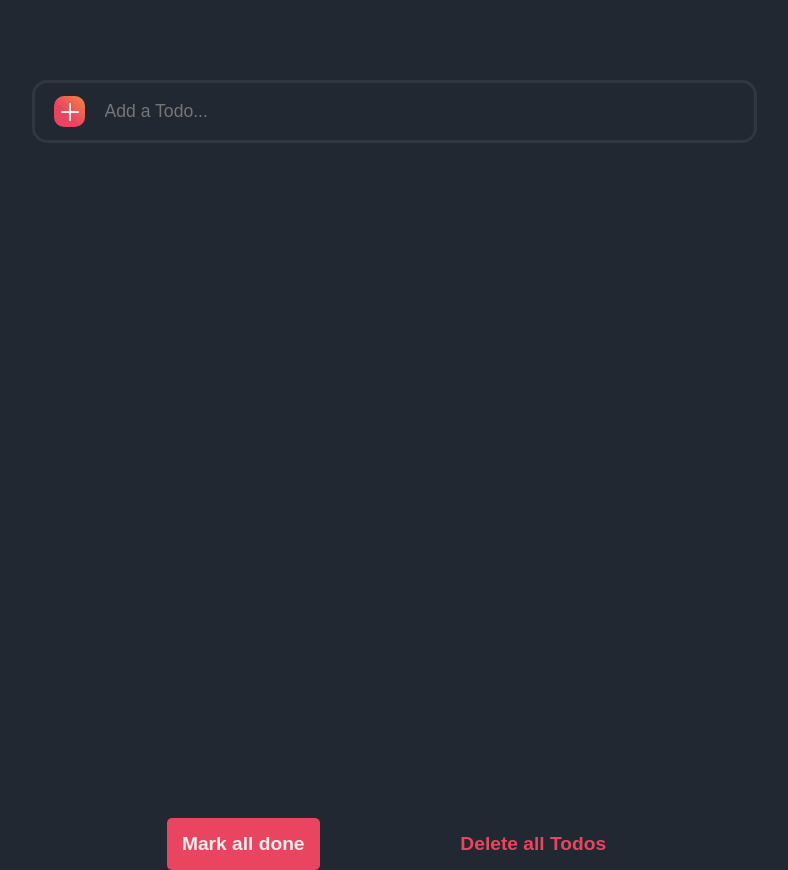
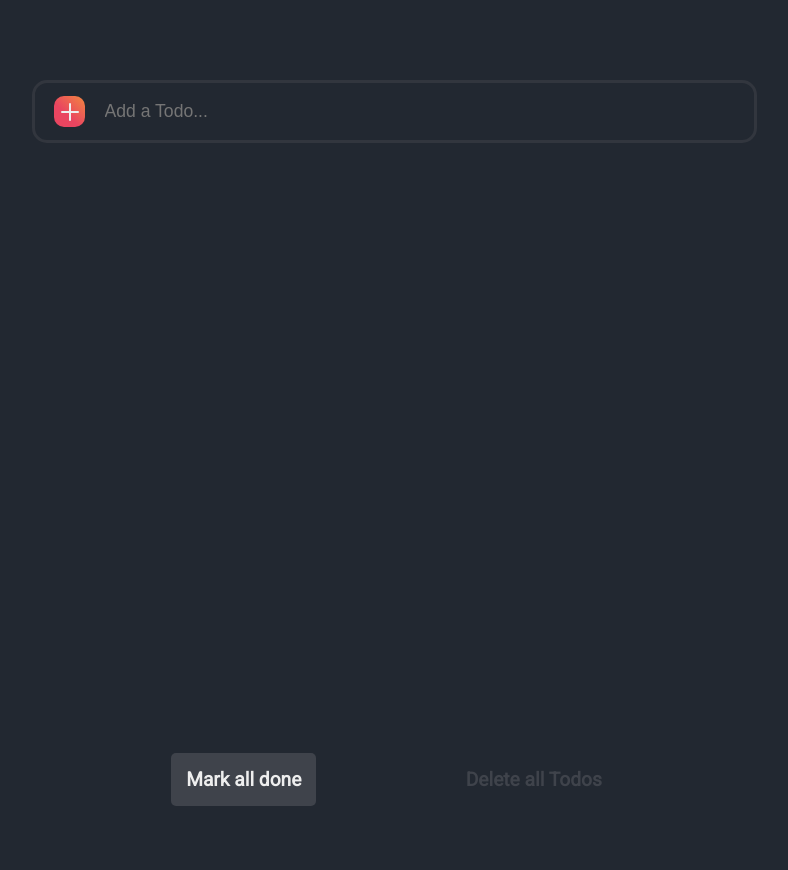
Before and after one commit to omidjr/todo_react_app, a React (Create React App) app: page / in a window 1280 px wide. Shown: the whole page, without its empty margins (246-1034 px from the left). After the commit the page ends 822 px from the top, so only its background shows below. Built offline with nearby package versions, Linux system fonts and the light colour scheme.

Commit message:
Added more styles to TodoActions

```diff
--- a/src/components/TodoActions.css
+++ b/src/components/TodoActions.css
@@ -4,9 +4,11 @@
   display: flex;
   align-items: center;
   justify-content: space-around;
+  margin-bottom: 1em;
 }
 
 .todoActions_done {
+  transition: all 0.3s ease;
   padding: 15px 15px;
   color: #eeeeee;
   background-color: #e94560;
@@ -14,14 +16,13 @@
   font-weight: bold;
   border-radius: 5px;
   cursor: pointer;
-  outline: none;
-  border: none;
   display: flex;
   justify-content: center;
   align-items: center;
 }
 
 .todoActions_delete {
+  transition: all 0.3s ease;
   padding: 15px 15px;
   color: #e94560;
   background-color: transparent;
@@ -29,9 +30,37 @@
   font-weight: bold;
   border-radius: 5px;
   cursor: pointer;
-  outline: none;
-  border: none;
   display: flex;
   justify-content: center;
   align-items: center;
 }
+
+.todoActions_done_disabled {
+  transition: all 0.3s ease;
+  padding: 15px 15px;
+  color: #eeeeee;
+  background-color: #3f434b;
+  pointer-events: none;
+  cursor: none;
+  font-size: larger;
+  font-weight: bold;
+  border-radius: 5px;
+  display: flex;
+  justify-content: center;
+  align-items: center;
+}
+
+.todoActions_delete_disabled {
+  transition: all 0.3s ease;
+  padding: 15px 15px;
+  color: #3f434b;
+  background-color: transparent;
+  font-size: larger;
+  font-weight: bold;
+  border-radius: 5px;
+  cursor: none;
+  pointer-events: none;
+  display: flex;
+  justify-content: center;
+  align-items: center;
+}
--- a/src/components/TodoActions.jsx
+++ b/src/components/TodoActions.jsx
@@ -19,8 +19,8 @@ const TodoActions = ({todos, setTodos}) => {
 
     return (
         <div className='todoActions'>
-            <button className='todoActions_done' onClick={markAllDone}>Mark all done</button>
-            <button className='todoActions_delete' onClick={deleteAllTodos}>Delete all Todos</button>
+            <div className={todos.length !== 0 ? 'todoActions_done' : 'todoActions_done_disabled'} onClick={markAllDone}>Mark all done</div>
+            <div className={todos.length !== 0 ? 'todoActions_delete' : 'todoActions_delete_disabled'} onClick={deleteAllTodos}>Delete all Todos</div>
         </div>
     )
 }
--- a/src/components/TodoList.css
+++ b/src/components/TodoList.css
@@ -13,7 +13,7 @@
 
 .todoList {
   width: 100%;
-  height: 515px;
+  height: 450px;
   overflow-y: scroll;
   list-style: none;
   margin-bottom: 5em;
```
